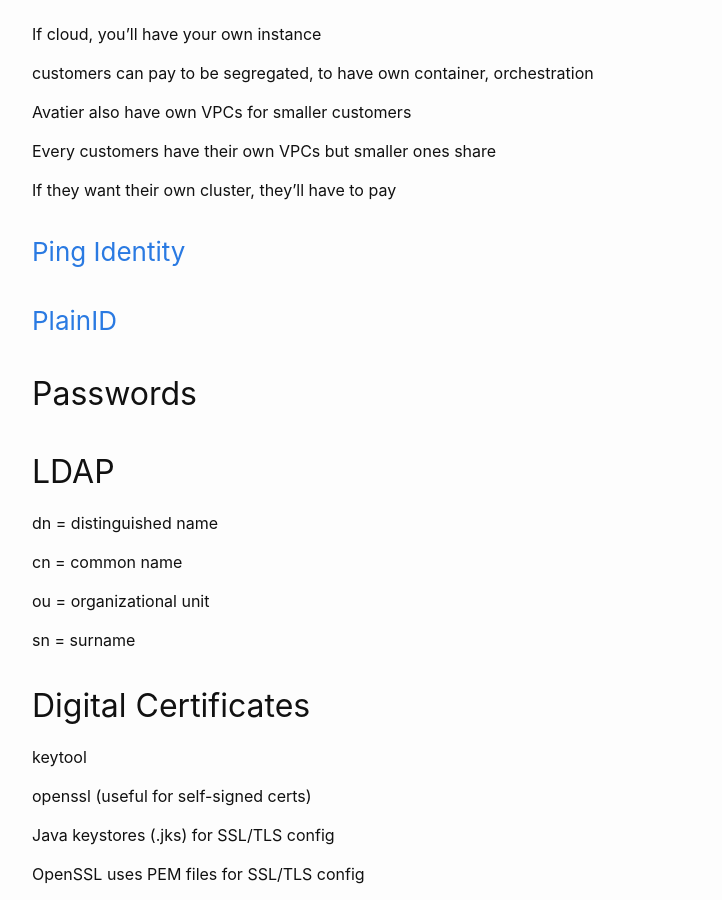
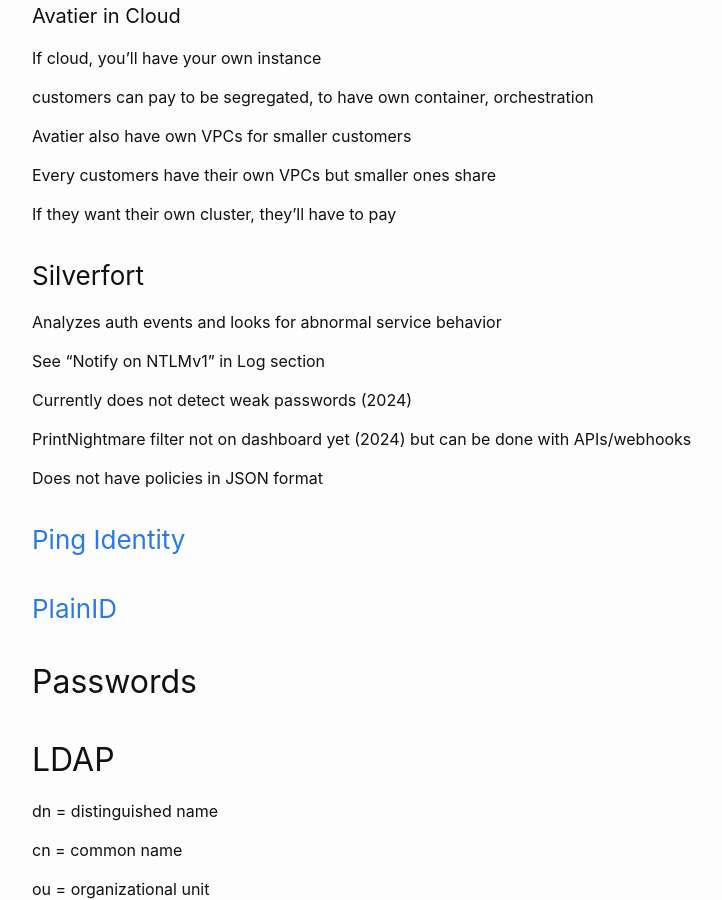
Before and after one commit to sif/sif, a Jekyll site: the page built from _posts/2022-02-11-identity-and-access-management.md, in a window 1280 px wide and 900 px high, scrolled down 3916 px. Shown: the whole window, without its empty margins (238-960 px from the left). Built offline with Jekyll 4.4.1, drawn with Linux system fonts in a browser that asks for light colours.

Commit message:
Grandidierite

```diff
--- a/_posts/2022-02-11-identity-and-access-management.md
+++ b/_posts/2022-02-11-identity-and-access-management.md
@@ -211,6 +211,21 @@
 
 
 
+### Silverfort
+
+Analyzes auth events and looks for abnormal service behavior
+
+See "Notify on NTLMv1" in Log section
+
+Currently does not detect weak passwords (2024)
+
+PrintNightmare filter not on dashboard yet (2024) but can be done with APIs/webhooks
+
+Does not have policies in JSON format
+
+
+
+
 ### [Ping Identity](https://www.afterlifesong.com/cybersecurity/2021/12/03/ping-identity.html)
 
 ### [PlainID](https://www.afterlifesong.com/cybersecurity/2023/06/20/plainid.html)
```
Also changed, not shown: _posts/2022-04-01-windows.md (+10 -1 lines).
